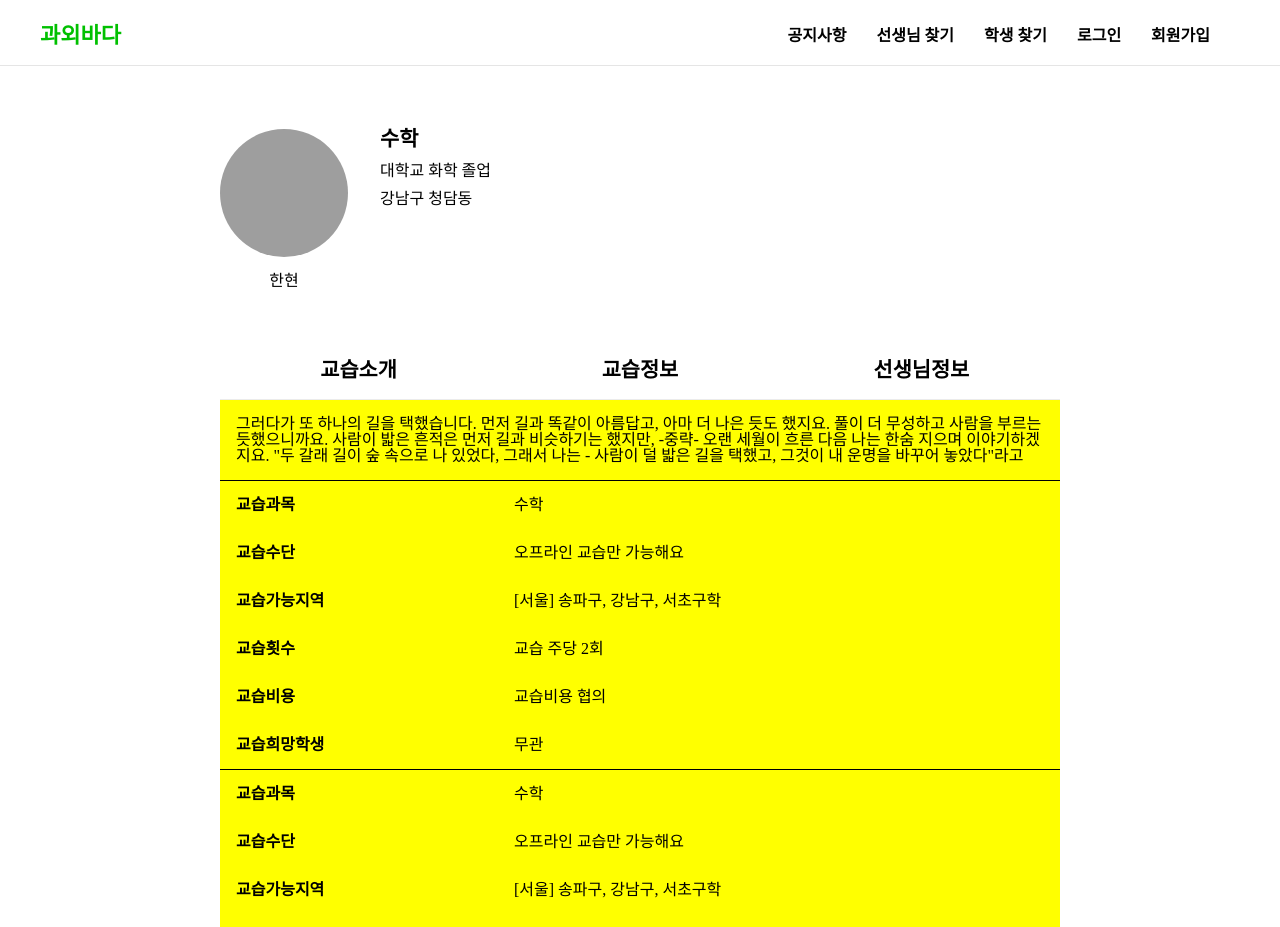
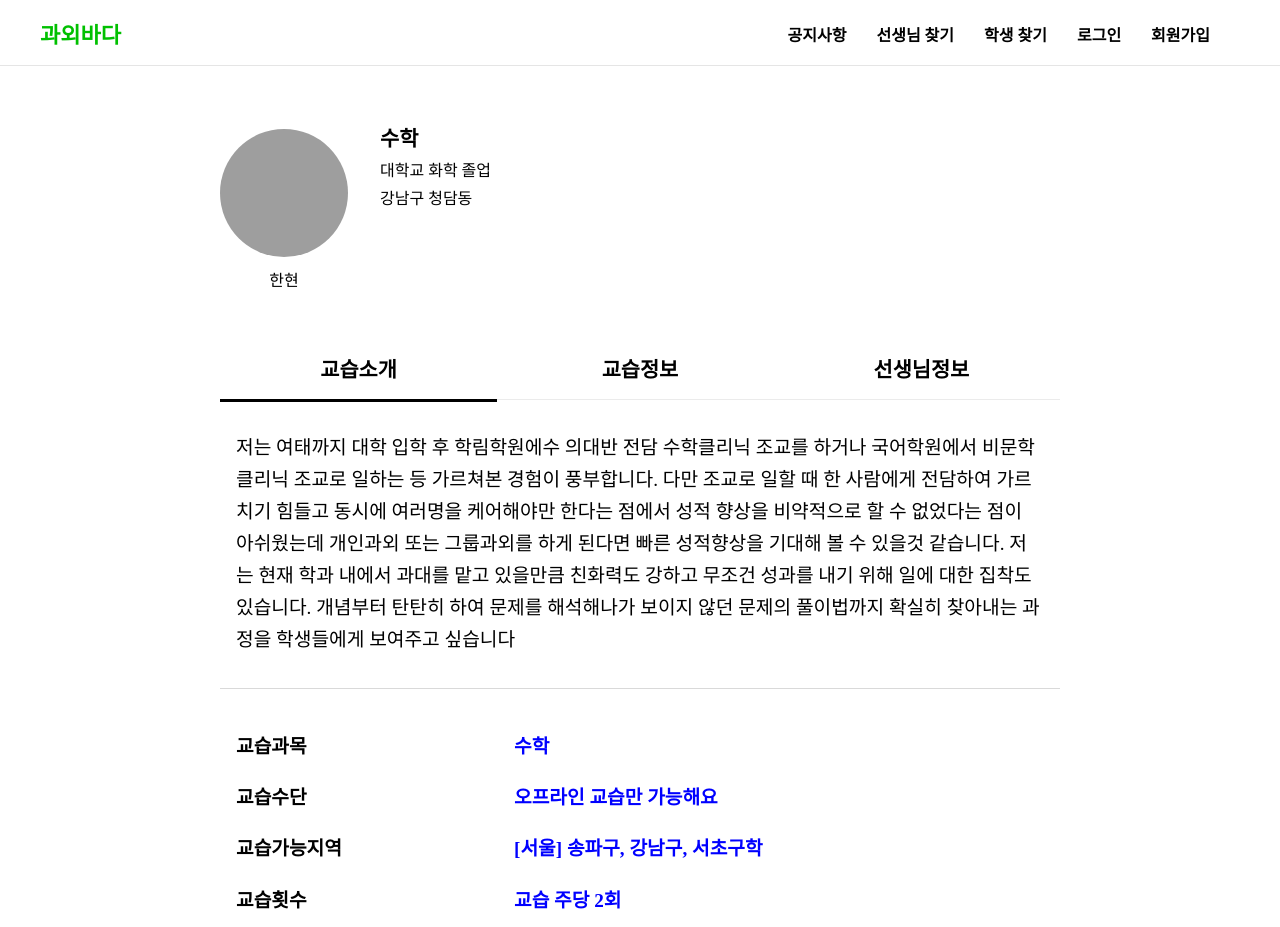
Before and after one commit to reignkk1/coding-tutoring-client, a React (Create React App) app: page /view/teachers/1 in a window 1280 px wide. Shown: the top 927 px of the page. Built offline with nearby package versions, Linux system fonts and the light colour scheme; grey boxes are pictures that could not be loaded.

Commit message:
style: 학생 디테일 페이지 스타일링

```diff
--- a/src/components/detail/Category.tsx
+++ b/src/components/detail/SCategory.tsx
@@ -4,11 +4,11 @@ interface CategoryProps {
   selected: string;
   changeSelected: (categoryName: string) => void;
 }
-export default function Category({ selected, changeSelected }: CategoryProps) {
+export default function SCategory({ selected, changeSelected }: CategoryProps) {
   const categories = [
-    { name: "intro", text: "교습소개" },
-    { name: "info", text: "교습정보" },
-    { name: "teacherInfo", text: "선생님정보" },
+    { name: "request", text: "교습요청" },
+    { name: "info", text: "교습희망정보" },
+    { name: "studentInfo", text: "수강생정보" },
   ];
 
   return (
--- /dev/null
+++ b/src/components/detail/TCategory.tsx
@@ -0,0 +1,62 @@
+import { styled } from "styled-components";
+
+interface CategoryProps {
+  selected: string;
+  changeSelected: (categoryName: string) => void;
+}
+export default function TCategory({ selected, changeSelected }: CategoryProps) {
+  const categories = [
+    { name: "intro", text: "교습소개" },
+    { name: "info", text: "교습정보" },
+    { name: "teacherInfo", text: "선생님정보" },
+  ];
+
+  return (
+    <CategoryContianer>
+      {categories.map((c) => (
+        <a href={`#${c.name}`}>
+          <li onClick={() => changeSelected(c.name)}>
+            <button className={`${selected === c.name && "selected"}`}>
+              {c.text}
+            </button>
+          </li>
+        </a>
+      ))}
+    </CategoryContianer>
+  );
+}
+
+const CategoryContianer = styled.ul`
+  display: flex;
+  justify-content: space-between;
+  border-bottom: 1px solid #00000014;
+  margin-top: 3rem;
+
+  a {
+    width: 33%;
+    li {
+      width: 100%;
+      text-align: center;
+
+      button {
+        position: relative;
+        width: 100%;
+        padding: 1rem;
+        font-size: 1.3rem;
+        font-weight: 700;
+
+        &.selected {
+          &::after {
+            content: "";
+            position: absolute;
+            right: 0;
+            bottom: -3px;
+            height: 3px;
+            width: 100%;
+            background: black;
+          }
+        }
+      }
+    }
+  }
+`;
--- a/src/pages/StudentDetail.tsx
+++ b/src/pages/StudentDetail.tsx
@@ -1,5 +1,170 @@
+import { useState } from "react";
+import { styled } from "styled-components";
 import Wrapper from "../components/common/Wrapper";
+import { Container, ImgContainer } from "./MyPage";
+import SCategory from "../components/detail/SCategory";
 
-export default function StudentDetail() {
-  return <Wrapper>학생 상세보기</Wrapper>;
+export default function TeacherDetail() {
+  const [selected, setSelected] = useState("request");
+
+  const changeSelected = (categoryName: string) => {
+    setSelected(categoryName);
+  };
+  const post = {
+    name: "윤스맘",
+    img: "https://images.unsplash.com/photo-1544717305-2782549b5136?ixlib=rb-4.0.3&ixid=MnwxMjA3fDB8MHxwaG90by1wYWdlfHx8fGVufDB8fHx8&auto=format&fit=crop&w=687&q=80",
+    id: 1,
+    category: "teachers",
+    subject: "영어",
+    intro: "고1 영어 내신 과외",
+    sex: "여",
+    age: "50대 중반",
+    grade: "고등학생",
+    relation: "자녀",
+    address: "경기도 안양시 동안구 거주",
+  };
+  return (
+    <Wrapper>
+      <Container>
+        <Profile>
+          <div className="left">
+            <ImgContainer>
+              <img src={post.img} alt="profile-img" />
+            </ImgContainer>
+            <p>{post.name}</p>
+          </div>
+          <div className="right">
+            <p>{post.subject}</p>
+            <p>
+              {post.grade}/{post.relation}
+            </p>
+            <p>{post.address}</p>
+            <p>
+              {post.name}/{post.sex}/{post.age}
+            </p>
+          </div>
+        </Profile>
+        <SCategory selected={selected} changeSelected={changeSelected} />
+        <SectionContainer>
+          <Section id="request">
+            <div>영어 문법,독해,내신 수업</div>
+          </Section>
+          <Section id="info">
+            <div className="border">
+              <div>
+                <span>교습과목</span>
+                <span>영어</span>
+              </div>
+              <div>
+                <span>교습수단</span>
+                <span>오프라인 교습만 가능해요</span>
+              </div>
+              <div>
+                <span>교습횟수</span>
+                <span>교습 주당 2회</span>
+              </div>
+              <div>
+                <span>교습비용</span>
+                <span>교습비용 협의</span>
+              </div>
+              <div>
+                <span>희망선생님</span>
+                <span>전문교습선생님</span>
+              </div>
+            </div>
+          </Section>
+          <Section id="studentInfo">
+            <div className="border">
+              <div>
+                <span>사용자 NO / 닉네임</span>
+                <span>1087400 / 윤스맘</span>
+              </div>
+              <div>
+                <span>이름/성별/연령대</span>
+                <span>이 ✱✱ 님 / 여 / 50대 초반</span>
+              </div>
+              <div>
+                <span>교습 수강자 구분</span>
+                <span>고등학생 / 자녀</span>
+              </div>
+              <div>
+                <span>거주지</span>
+                <span>경기도 안양시 동안구</span>
+              </div>
+            </div>
+          </Section>
+        </SectionContainer>
+      </Container>
+    </Wrapper>
+  );
 }
+
+export const Profile = styled.div`
+  display: flex;
+  align-items: flex-start;
+  gap: 2rem;
+
+  .left {
+    display: flex;
+    flex-direction: column;
+    align-items: center;
+
+    p {
+      margin-top: 1rem;
+    }
+  }
+
+  .right {
+    font-size: 1rem;
+
+    p {
+      margin-bottom: 0.8rem;
+
+      &:first-child {
+        font-size: 1.3rem;
+        font-weight: bold;
+      }
+    }
+  }
+`;
+
+const SectionContainer = styled.section``;
+
+const Section = styled.section`
+  display: flex;
+  flex-direction: column;
+  border-bottom: 1px solid rgba(201, 201, 201, 0.701);
+  padding-block: 2rem;
+  font-size: 1.2rem;
+
+  &#info,
+  &#studentInfo {
+    .border {
+      width: 70%;
+
+      div {
+        display: flex;
+        padding: 1rem;
+
+        span {
+          &:first-child {
+            width: 50%;
+            font-weight: 700;
+          }
+
+          &:nth-child(2) {
+            color: blue;
+            font-weight: bold;
+          }
+        }
+      }
+    }
+  }
+
+  &#request {
+    padding-inline: 1rem;
+    div {
+      line-height: 2rem;
+    }
+  }
+`;
--- a/src/pages/TeacherDetail.tsx
+++ b/src/pages/TeacherDetail.tsx
@@ -2,10 +2,10 @@ import { useState } from "react";
 import { styled } from "styled-components";
 import Wrapper from "../components/common/Wrapper";
 import { Container, ImgContainer } from "./MyPage";
-import Category from "../components/detail/Category";
+import TCategory from "../components/detail/TCategory";
 
 export default function TeacherDetail() {
-  const [selected, setSelected] = useState("teachers");
+  const [selected, setSelected] = useState("intro");
 
   const changeSelected = (categoryName: string) => {
     setSelected(categoryName);
@@ -37,16 +37,20 @@ export default function TeacherDetail() {
             <p>{post.address}</p>
           </div>
         </Profile>
-        <Category selected={selected} changeSelected={changeSelected} />
+        <TCategory selected={selected} changeSelected={changeSelected} />
         <SectionContainer>
           <Section id="intro">
             <div>
-              그러다가 또 하나의 길을 택했습니다. 먼저 길과 똑같이 아름답고,
-              아마 더 나은 듯도 했지요. 풀이 더 무성하고 사람을 부르는
-              듯했으니까요. 사람이 밟은 흔적은 먼저 길과 비슷하기는 했지만,
-              -중략- 오랜 세월이 흐른 다음 나는 한숨 지으며 이야기하겠지요. "두
-              갈래 길이 숲 속으로 나 있었다, 그래서 나는 - 사람이 덜 밟은 길을
-              택했고, 그것이 내 운명을 바꾸어 놓았다"라고
+              저는 여태까지 대학 입학 후 학림학원에수 의대반 전담 수학클리닉
+              조교를 하거나 국어학원에서 비문학 클리닉 조교로 일하는 등 가르쳐본
+              경험이 풍부합니다. 다만 조교로 일할 때 한 사람에게 전담하여
+              가르치기 힘들고 동시에 여러명을 케어해야만 한다는 점에서 성적
+              향상을 비약적으로 할 수 없었다는 점이 아쉬웠는데 개인과외 또는
+              그룹과외를 하게 된다면 빠른 성적향상을 기대해 볼 수 있을것
+              같습니다. 저는 현재 학과 내에서 과대를 맡고 있을만큼 친화력도
+              강하고 무조건 성과를 내기 위해 일에 대한 집착도 있습니다. 개념부터
+              탄탄히 하여 문제를 해석해나가 보이지 않던 문제의 풀이법까지 확실히
+              찾아내는 과정을 학생들에게 보여주고 싶습니다
             </div>
           </Section>
           <Section id="info">
@@ -80,28 +84,28 @@ export default function TeacherDetail() {
           <Section id="teacherInfo">
             <div className="border">
               <div>
-                <span>교습과목</span>
-                <span>수학</span>
+                <span>사용자 NO / 닉네임</span>
+                <span>1072061 / 헌신의굴거리나무53</span>
               </div>
               <div>
-                <span>교습수단</span>
-                <span>오프라인 교습만 가능해요</span>
+                <span>이름/성별/연령대</span>
+                <span>강 ✱✱ 선생님 / 남 / 20대 초반</span>
               </div>
               <div>
-                <span>교습가능지역</span>
-                <span>[서울] 송파구, 강남구, 서초구학</span>
+                <span>대학교 학력</span>
+                <span>서울대학교 기계공학과 휴학중</span>
               </div>
               <div>
-                <span>교습횟수</span>
-                <span>교습 주당 2회</span>
+                <span>대학원 학력</span>
+                <span>대학원 학력 없음</span>
               </div>
               <div>
-                <span>교습비용</span>
-                <span>교습비용 협의</span>
+                <span>거주지</span>
+                <span>서울특별시 노원구 중계동 거주</span>
               </div>
               <div>
-                <span>교습희망학생</span>
-                <span>무관</span>
+                <span>개인교습 경력</span>
+                <span>경력 2년</span>
               </div>
             </div>
           </Section>
@@ -140,15 +144,14 @@ export const Profile = styled.div`
   }
 `;
 
-const SectionContainer = styled.section`
-  background-color: yellow;
-`;
+const SectionContainer = styled.section``;
 
 const Section = styled.section`
-  background-color: yellow;
   display: flex;
   flex-direction: column;
-  border-bottom: 1px solid black;
+  border-bottom: 1px solid rgba(201, 201, 201, 0.701);
+  padding-block: 2rem;
+  font-size: 1.2rem;
 
   &#info,
   &#teacherInfo {
@@ -164,12 +167,20 @@ const Section = styled.section`
             width: 50%;
             font-weight: 700;
           }
+
+          &:nth-child(2) {
+            color: blue;
+            font-weight: bold;
+          }
         }
       }
     }
   }
 
   &#intro {
-    padding: 1rem;
+    padding-inline: 1rem;
+    div {
+      line-height: 2rem;
+    }
   }
 `;
```
